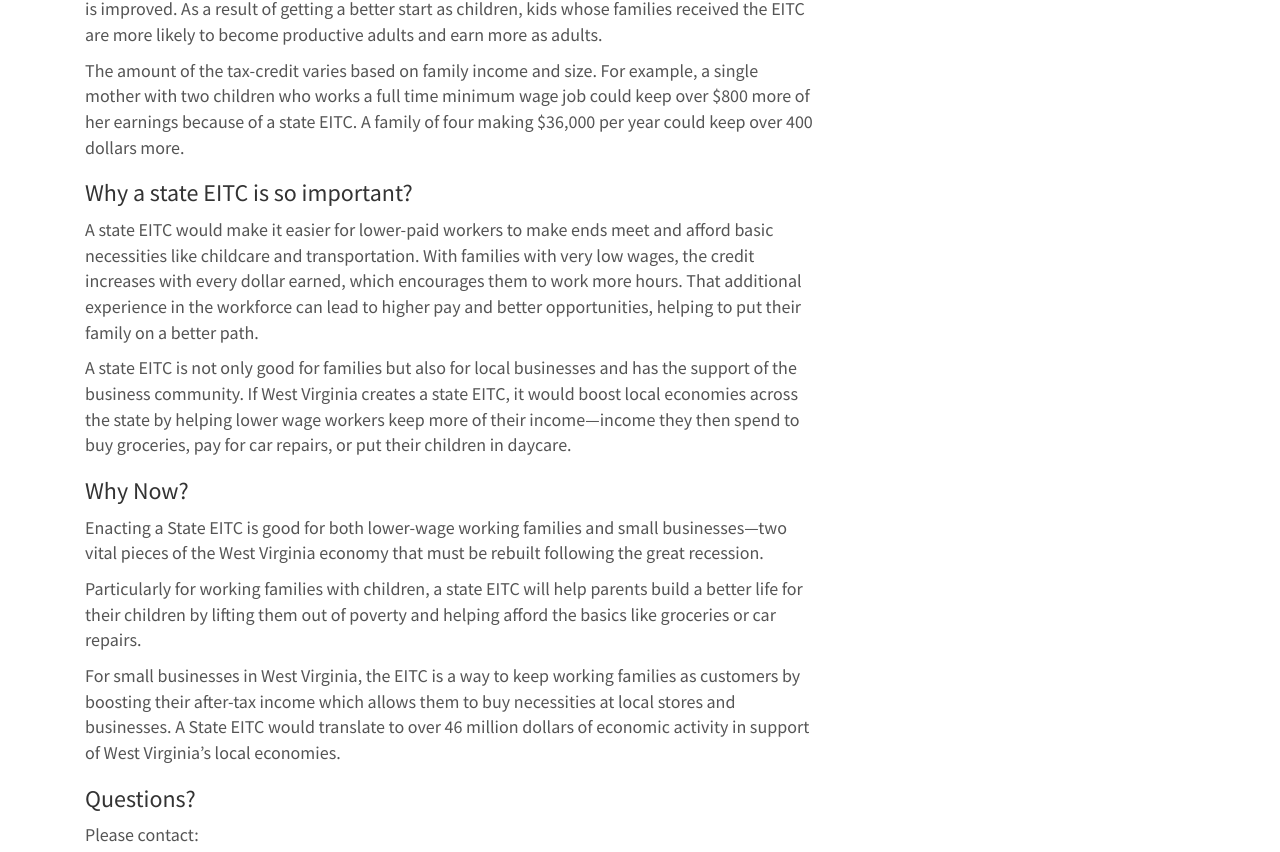
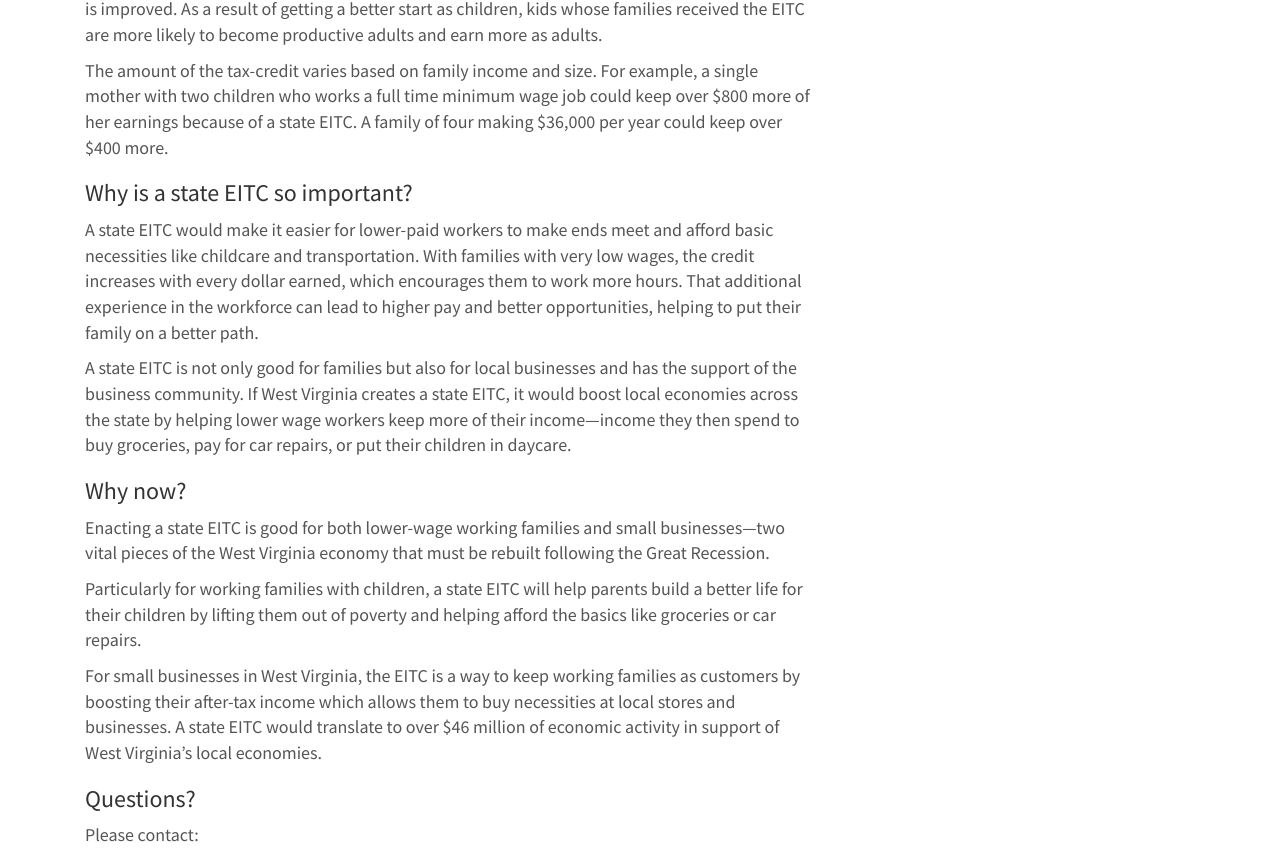
Before and after one commit to datamade/wv-eitc, a Jekyll site: the page built from why-create-eitc.html, in a window 1280 px wide. Shown: the part 509-1361 px from the top of the page. Built offline with Jekyll 4.4.1, drawn with Linux system fonts in a browser that asks for light colours; nearby versions of some CDN libraries.

Commit message:
text changes from Linda

```diff
--- a/why-create-eitc.html
+++ b/why-create-eitc.html
@@ -17,21 +17,21 @@ title: "What is EITC?"
 
     <p>The tax credit allows families who are struggling to make ends meet by providing a tax break that makes it easier to pay for necessities like groceries, school supplies, or car repairs. This extra help means kids do better and go further in school, families are healthier, and their economic situation is improved. As a result of getting a better start as children, kids whose families received the EITC are more likely to become productive adults and earn more as adults.</p>
 
-    <p>The amount of the tax-credit varies based on family income and size.  For example, a single mother with two children who works a full time minimum wage job could keep over $800 more of her earnings because of a state EITC. A family of four making $36,000 per year could keep over 400 dollars more.  </p>
+    <p>The amount of the tax-credit varies based on family income and size.  For example, a single mother with two children who works a full time minimum wage job could keep over $800 more of her earnings because of a state EITC. A family of four making $36,000 per year could keep over $400 more.  </p>
 
-    <h3>Why a state EITC is so important?</h3>
+    <h3>Why is a state EITC so important?</h3>
 
     <p>A state EITC would make it easier for lower-paid workers to make ends meet and afford basic necessities like childcare and transportation. With families with very low wages, the credit increases with every dollar earned, which encourages them to work more hours. That additional experience in the workforce can lead to higher pay and better opportunities, helping to put their family on a better path.</p>
 
     <p>A state EITC is not only good for families but also for local businesses and has the support of the business community. If West Virginia creates a state EITC, it would boost local economies across the state by helping lower wage workers keep more of their income—income they then spend to buy groceries, pay for car repairs, or put their children in daycare. </p>
 
-    <h3>Why Now?</h3>
+    <h3>Why now?</h3>
 
-    <p>Enacting a State EITC is good for both lower-wage working families and small businesses—two vital pieces of the West Virginia economy that must be rebuilt following the great recession.</p>
+    <p>Enacting a state EITC is good for both lower-wage working families and small businesses—two vital pieces of the West Virginia economy that must be rebuilt following the Great Recession.</p>
 
     <p>Particularly for working families with children, a state EITC will help parents build a better life for their children by lifting them out of poverty and helping afford the basics like groceries or car repairs.</p>
 
-    <p>For small businesses in West Virginia, the EITC is a way to keep working families as customers by boosting their after-tax income which allows them to buy necessities at local stores and businesses. A State EITC would translate to over 46 million dollars of economic activity in support of West Virginia’s local economies. </p>
+    <p>For small businesses in West Virginia, the EITC is a way to keep working families as customers by boosting their after-tax income which allows them to buy necessities at local stores and businesses. A state EITC would translate to over $46 million of economic activity in support of West Virginia’s local economies. </p>
 
 
     <h3>Questions?</h3>
```
